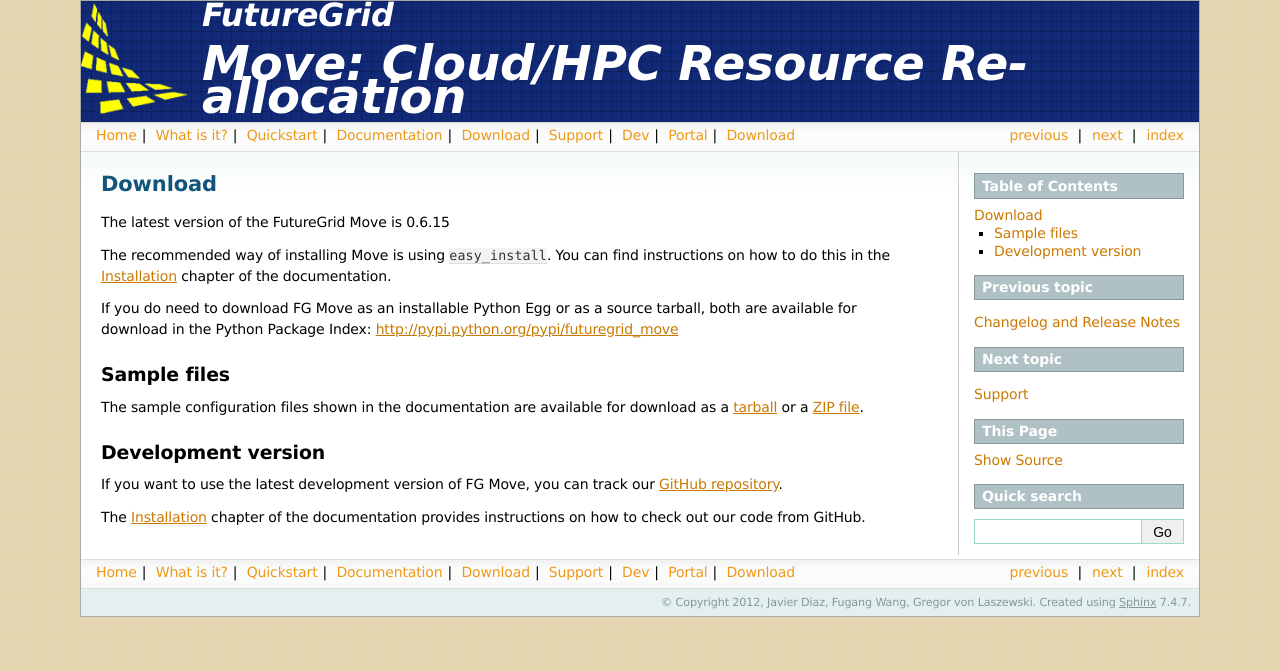
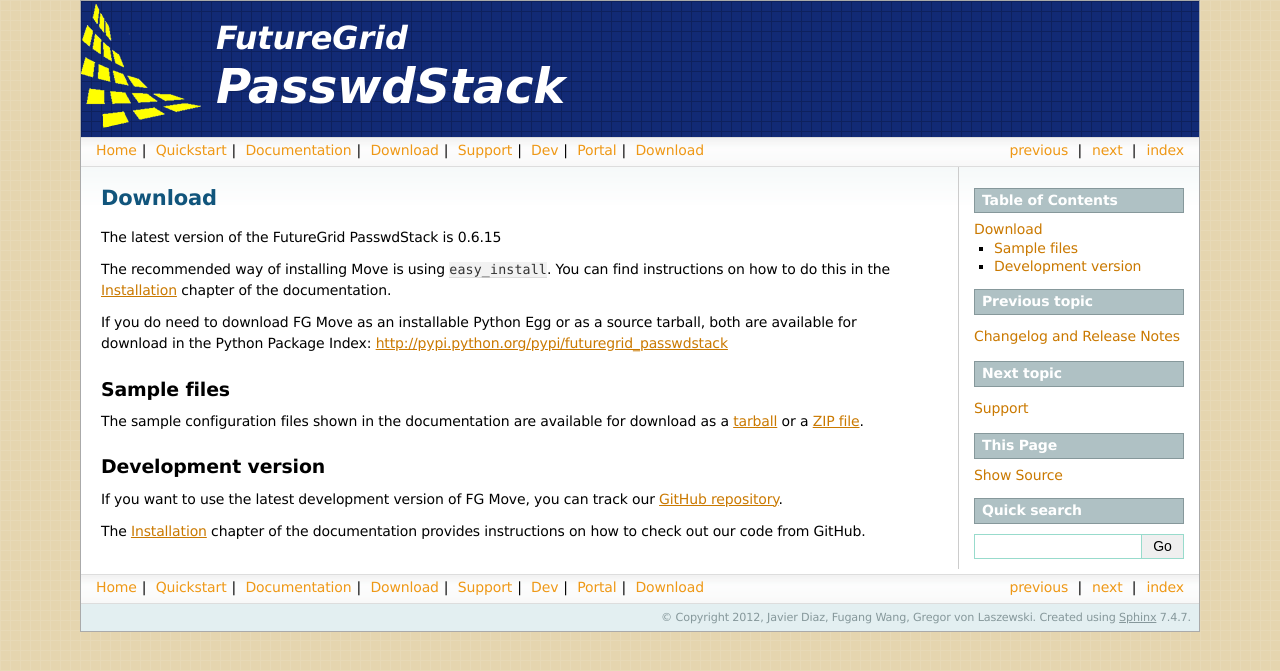
Before and after one commit to javidiaz/passwdstack, a Sphinx documentation site: the page built from doc/source/download.rst, in a window 1280 px wide. Shown: the top 671 px of the page. Built offline with Sphinx 7.4.7, drawn with Linux system fonts in a browser that asks for light colours; pages that are not in the unit, such as notebooks, are missing from menus; the version number is read from the project's files by our own code.

Commit message:
passwdstack

```diff
--- a/doc/source/_templates/layout.html
+++ b/doc/source/_templates/layout.html
@@ -5,7 +5,6 @@
 
 {% block rootrellink %}
         <li><a href="{{ pathto('index') }}">Home</a>|&nbsp;</li>
-        <li><a href="{{ pathto('whatis') }}">What is it?</a>|&nbsp;</li>
         <li><a href="{{ pathto('quickstart') }}">Quickstart</a>|&nbsp;</li>
         <li><a href="{{ pathto('documentation') }}">Documentation</a>|&nbsp;</li>
         <li><a href="{{ pathto('download') }}">Download</a>|&nbsp;</li>
@@ -35,7 +34,7 @@
     </td>
     <td>
       <font size="6" color="white"><b><i>FutureGrid</i></b></font><br><br>
-      <font size="10" color="white" face="Comic Sans MS"><b><i>Move: Cloud/HPC Resource Re-allocation</i></b></font><br>
+      <font size="10" color="white" face="Comic Sans MS"><b><i>PasswdStack</i></b></font><br>
     </td>
   </tr>
 </table>
--- a/doc/source/download.rst
+++ b/doc/source/download.rst
@@ -5,13 +5,13 @@
 Download
 ========
 
-The latest version of the FutureGrid Move is |release|
+The latest version of the FutureGrid PasswdStack is |release|
 
 The recommended way of installing Move is using ``easy_install``. You can find instructions on how to do this in the
 :ref:`Installation <chap_install_futuregrid>` chapter of the documentation.
 
 If you do need to download FG Move as an installable Python Egg or as a source
-tarball, both are available for download in the Python Package Index: http://pypi.python.org/pypi/futuregrid_move
+tarball, both are available for download in the Python Package Index: http://pypi.python.org/pypi/futuregrid_passwdstack
 
 Sample files
 ------------
@@ -23,7 +23,7 @@
 -------------------
 
 If you want to use the latest development version of FG Move, you can
-track our `GitHub repository <https://github.com/futuregrid/rain-move>`_.
+track our `GitHub repository <https://github.com/javidiaz/passwdstack>`_.
 
 The :ref:`Installation <chap_install_futuregrid>` chapter of the documentation provides
 instructions on how to check out our code from GitHub.
--- a/doc/source/install.rst
+++ b/doc/source/install.rst
@@ -125,7 +125,7 @@
 are similar to installing a source tarball. However, instead of downloading a tarball, you
 will use git to clone our repository on your machine. Simply run the following::
 
-   git clone git@github.com:futuregrid/passwdstack.git
+   git clone git@github.com:javidiaz/passwdstack.git
 
 This will create a directory called ``passwdstack``. In it, you will find the same ``setup.py``
 script described in the previous section. If you want to install FutureGrid PasswdStack, and not
```
Also changed, not shown: README.md (+1 -1 lines), doc/source/man-passwdstack.rst (added, +23 -0 lines), doc/source/whatis.rst (deleted, +0 -52 lines), doc/source/config_ref_client.rst (line endings or trailing spaces), doc/source/fg-move_all.png (deleted), doc/source/quickstart.rst (line endings or trailing spaces).
